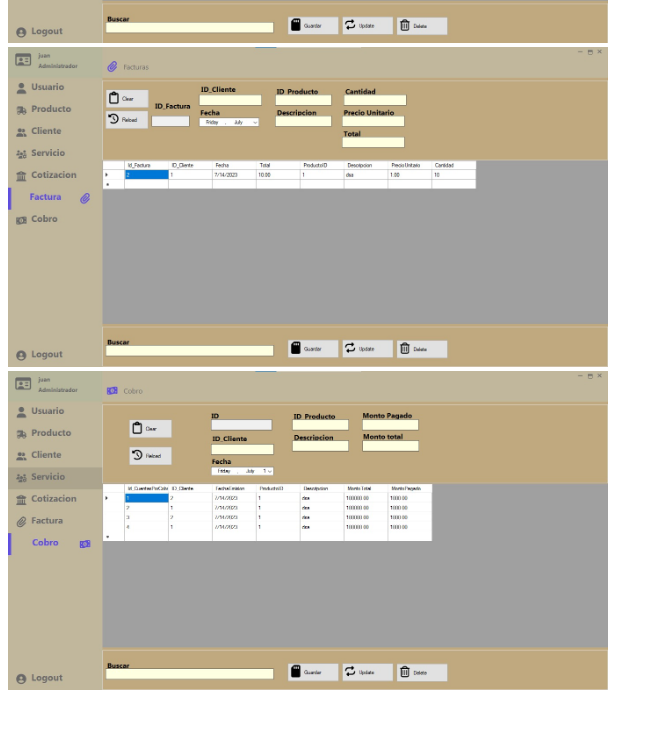
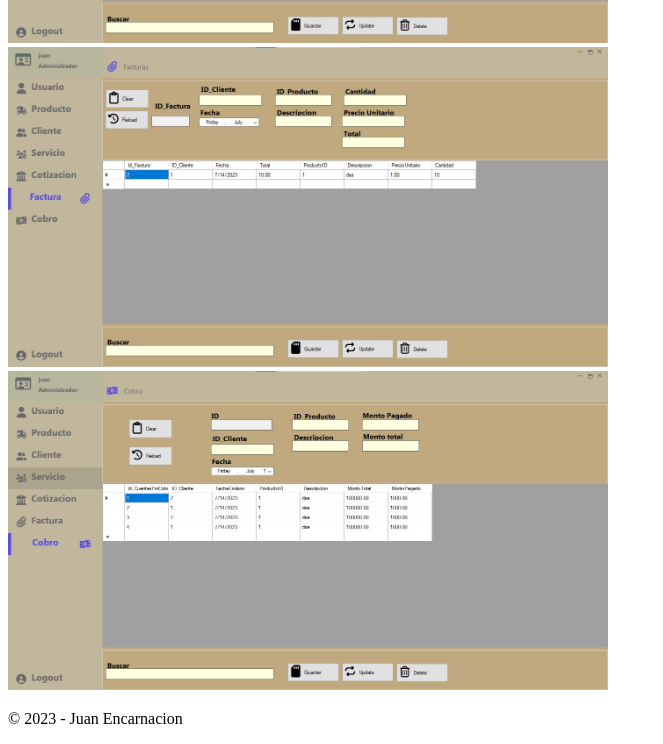
Before and after one commit to TheR3m1x/capstone_project, a plain HTML site: page public/CoreTienda.html in a window 1280 px wide. Shown: the part 2116-2860 px from the top of the page, without its empty margins (0-663 px from the left). Before the commit the page ends 2818 px from the top, so only its background shows below. Drawn offline with Linux system fonts and the light colour scheme.

Commit message:
Update footer CoreTienda.html

```diff
--- a/public/CoreTienda.html
+++ b/public/CoreTienda.html
@@ -57,5 +57,9 @@
     <img src="../assets/images/Factura.png" alt="Parte del cobro del proyecto" width="600px">
     <br>
     <img src="../assets/images/Cobro.png" alt="Parte del cobro del proyecto" width="600px">
+
+    <footer>
+        <p>© 2023 - Juan Encarnacion</p>
+    </footer>
 </body>
 </html>
```
